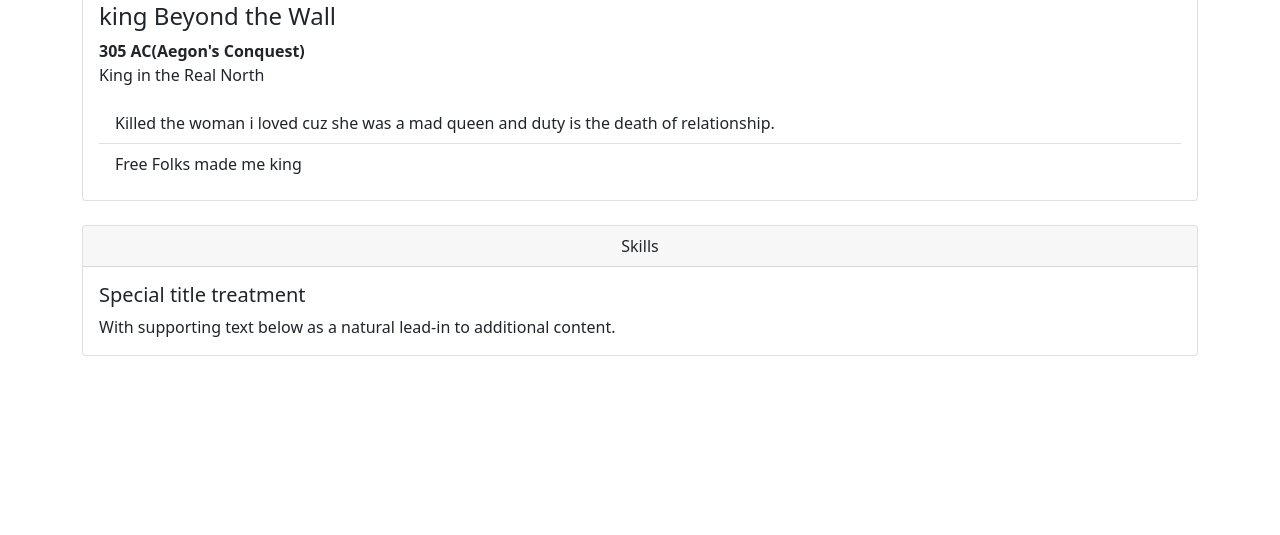
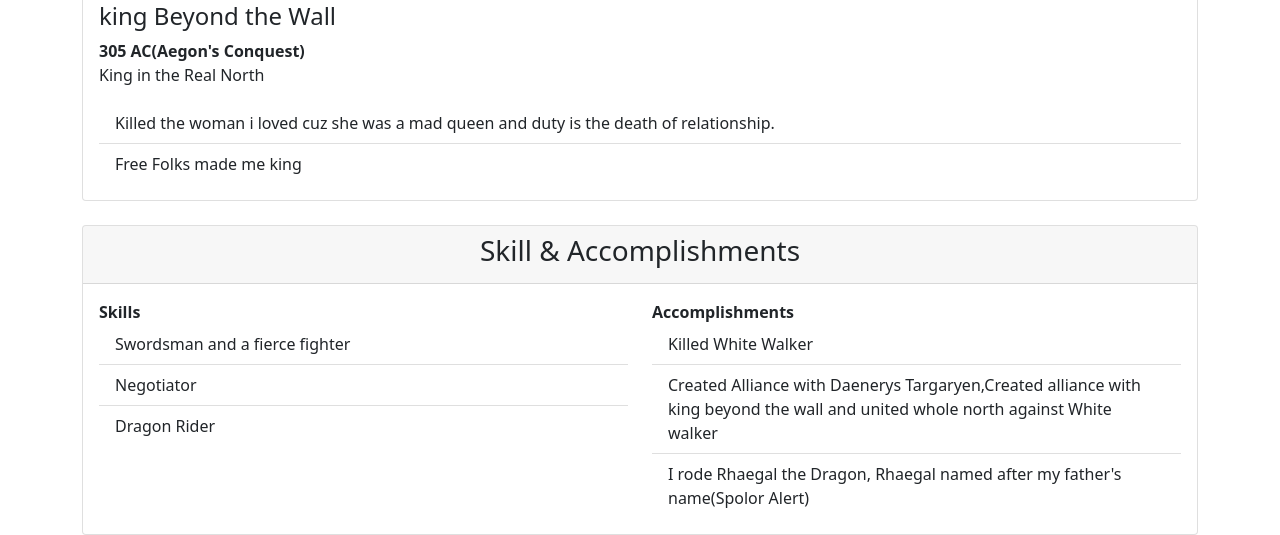
Before and after one commit to Yeiad-Explore/John-Snow-Portfolio-using-Django, a Django app: page / in a window 1280 px wide. Shown: the part 707-1242 px from the top of the page. Before the commit the page ends 1063 px from the top, so only its background shows below. Run offline with Django 4.2, Linux system fonts and the light colour scheme.

Commit message:
commited again

```diff
--- a/templates/home.html
+++ b/templates/home.html
@@ -1,4 +1,4 @@
-{% extends "layout.html"  %}
+{% extends "layout.html" %}
 
 {%block body %}
 
@@ -47,12 +47,12 @@
       <p class="card-text">Defeated Wildings</p>
       <div>
         <ul class="list-group list-group-flush">
-                 <li class="list-group-item">Honoured by recevieng "The Long Claw(A Valyrian Steel Sowrd) from previous lord commandar</li>
+          <li class="list-group-item">Honoured by recevieng "The Long Claw(A Valyrian Steel Sowrd) from previous lord
+            commandar</li>
           <li class="list-group-item">United 2 North over negotiation</li>
           <li class="list-group-item">Killed by own man and resurrected by the red priest</li>
         </ul>
       </div>
-
     </div>
 
     <div class="card-body">
@@ -63,7 +63,8 @@
 
       <div>
         <ul class="list-group list-group-flush">
-                 <li class="list-group-item">Killed the woman i loved cuz she was a mad queen and duty is the death of relationship.</li>
+          <li class="list-group-item">Killed the woman i loved cuz she was a mad queen and duty is the death of
+            relationship.</li>
           <li class="list-group-item">Free Folks made me king</li>
 
         </ul>
@@ -76,13 +77,33 @@
 
 <div class="container mt-4">
   <div class="card">
-        <div class="card-header text-center">
-          Skills
+    <div class="card-header  text-center">
+      <h3>Skill & Accomplishments</h3>
     </div>
     <div class="card-body">
-          <h5 class="card-title">Special title treatment</h5>
-          <p class="card-text">With supporting text below as a natural lead-in to additional content.</p>
+      <div class="row">
+        <div class="col">
+          <strong> Skills </strong>
+          <div>
+            <ul class="list-group list-group-flush">
+              <li class="list-group-item">Swordsman and a fierce fighter</li>
+              <li class="list-group-item">Negotiator</li>
+              <li class="list-group-item">Dragon Rider</li>
+            </ul>
+          </div>
+        </div>
 
+        <div class="col">
+          <strong> Accomplishments </strong>
+          <div>
+            <ul class="list-group list-group-flush">
+              <li class="list-group-item">Killed White Walker</li>
+              <li class="list-group-item">Created Alliance with Daenerys Targaryen,Created alliance with king beyond the wall and united whole north against White walker </li>
+              <li class="list-group-item">I rode Rhaegal the Dragon, Rhaegal named after my father's name(Spolor Alert)</li>
+            </ul>
+          </div>
+        </div>
+      </div>
     </div>
   </div>
 
```
Lines whose indentation alone changed are shown as unchanged.
